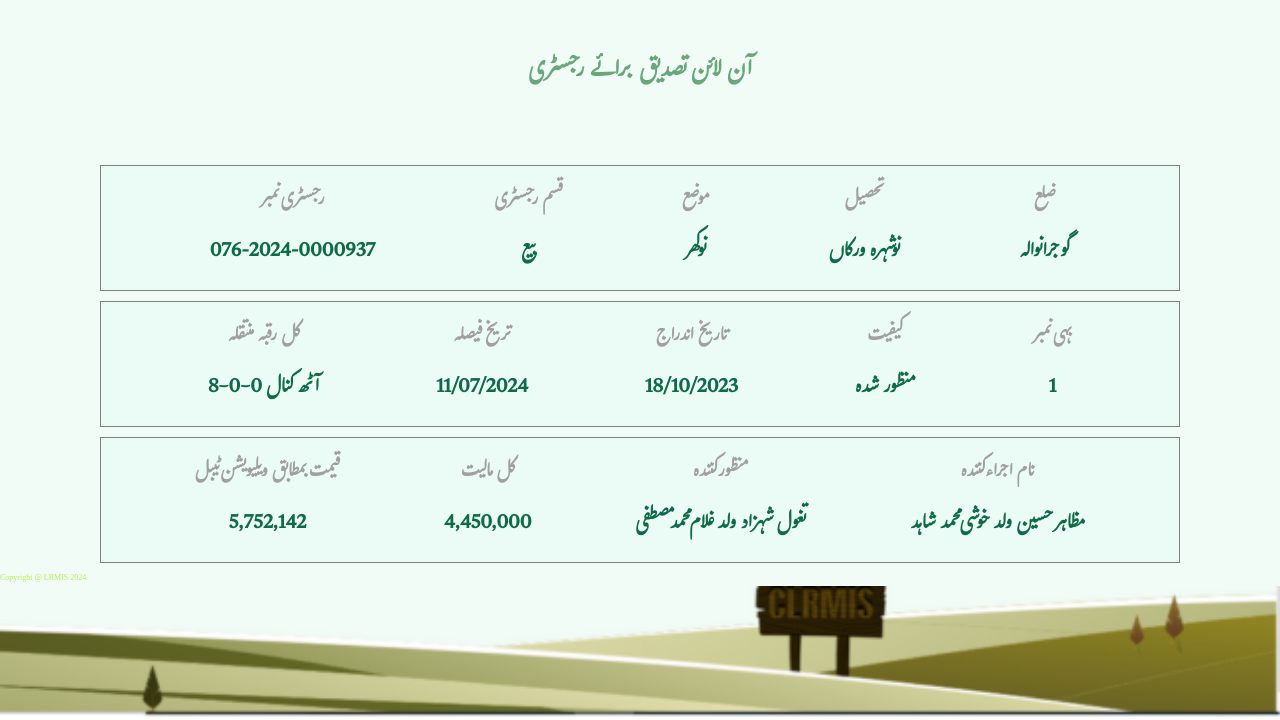
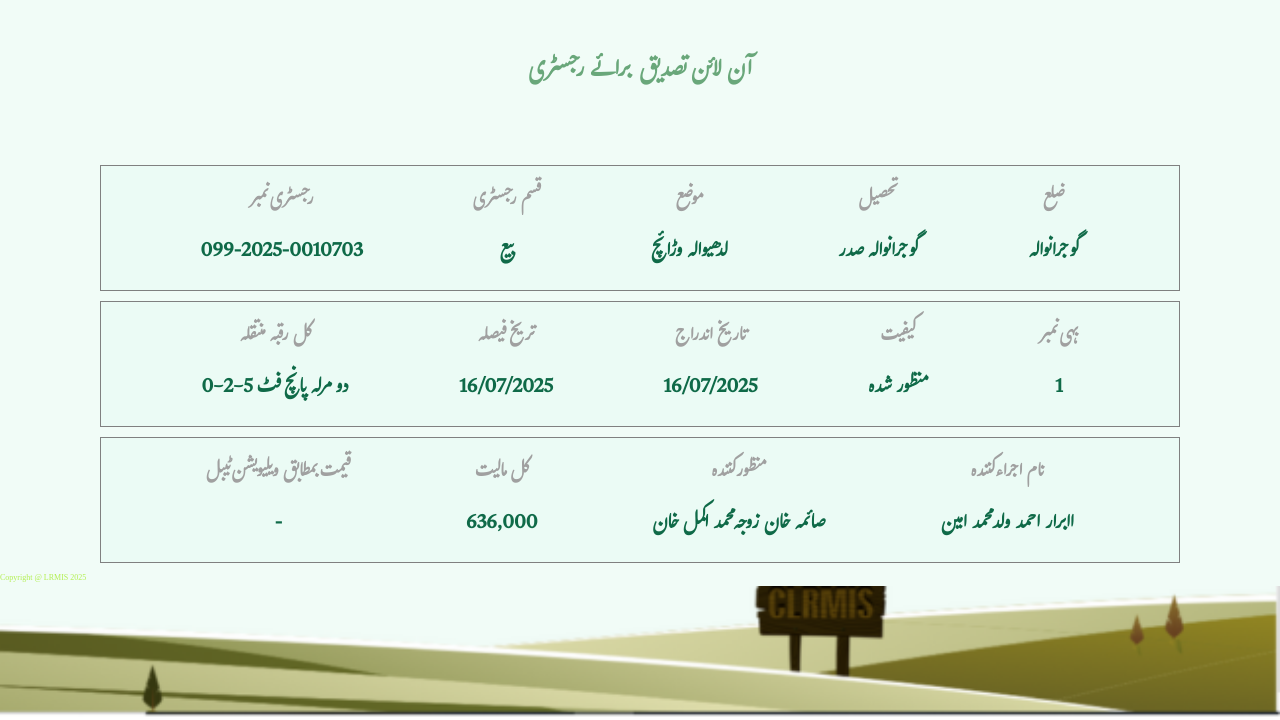
Before and after one commit to punjabzameen/https-onlinefard.punjab-zameen.gov.pk-RegistryVerification-data-HZVAQeF2tYkBM-Fk1QJBuZCFRMJZHI-7F2, a plain HTML site: page index.html in a window 1280 px wide. Shown: the part 80-800 px from the top of the page. Drawn offline with Linux system fonts and the light colour scheme.

Commit message:
Update index.html

```diff
--- a/index.html
+++ b/index.html
@@ -32,7 +32,7 @@
             <div class="item text1">
                 <h3>رجسٹری نمبر
                 </h3>
-                <p>076-2024-0000937
+                <p>099-2025-0010703
                 </p>
             </div>
             <div class="item text2"><h3>قسم رجسٹری
@@ -42,13 +42,13 @@
             <div class="item text3">
                 <h3>موضع
                 </h3>
-                <p>نوکھر
+                <p>لدھیوالہ وڑائچ
                 </p>
             </div>
             <div class="item text4">
                 <h3>تحصیل
                 </h3>
-                <p>نوشہرہ ورکاں
+                <p>گوجرانوالہ صدر
                 </p>
             </div>
             <div class="item text5">
@@ -63,18 +63,18 @@
             <div class="item text1">
                 <h3>کل رقبہ منتقلہ
                 </h3>
-                <p>8-0-0 آٹھ کنال
+                <p>0-2-5 دو مرلہ پانچ فٹ
                 </p>
             </div>
             <div class="item text2"><h3>تریخ فیصلہ
 
             </h3>
-            <p>11/07/2024
+            <p>16/07/2025
             </p></div>
             <div class="item text3">
                 <h3>تاریخ اندراج
                 </h3>
-                <p>18/10/2023
+                <p>16/07/2025
                 </p>
             </div>
             <div class="item text4">
@@ -95,23 +95,23 @@
             <div class="item text1">
                 <h3>قیمت بمطابق ویلیویشن ٹیبل
                 </h3>
-                <p>5,752,142
+                <p>-
                 </p>
             </div>
             <div class="item text2"><h3>کل مالیت
             </h3>
-            <p>4,450,000
+            <p>636,000
             </p></div>
             <div class="item text3">
                 <h3>منظور کنندہ
                 </h3>
-                <p>تغول شہزاد ولد غلام محمد مصطفی
+                <p>صائمہ خان زوجہ محمد اکمل خان
                 </p>
             </div>
             <div class="item text4">
                 <h3>نام اجراء کنندہ
                 </h3>
-                <p>مظاہر حسین ولد خوشی محمد شاہد
+                <p>اابرار احمد ولد محمد امین
                 </p>
             </div>
 
@@ -120,7 +120,7 @@
     </section>
     <!-- ----------------- Inage section------------------ -->
      <div class="bottom_img">
-        Copyright @ LRMIS 2024
+        Copyright @ LRMIS 2025
 
      </div>
      <!-- <div class="main">
```
